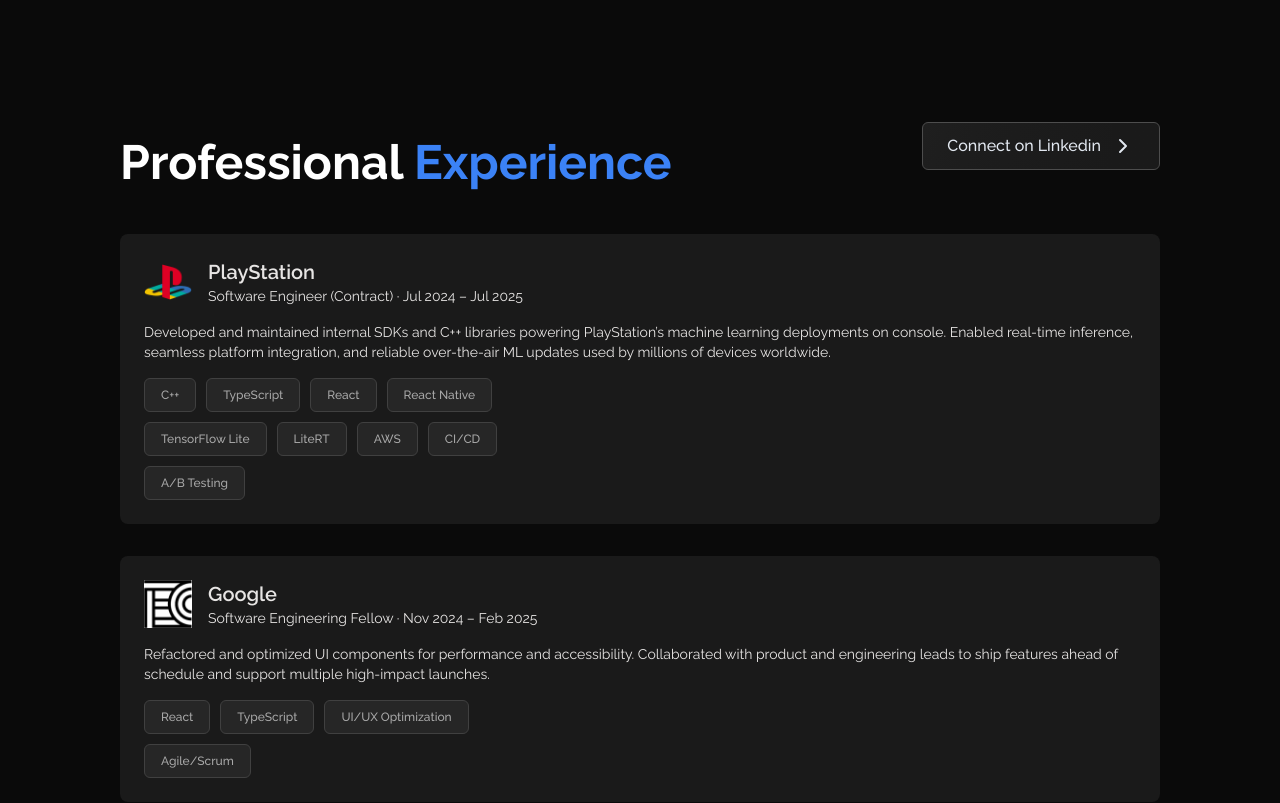
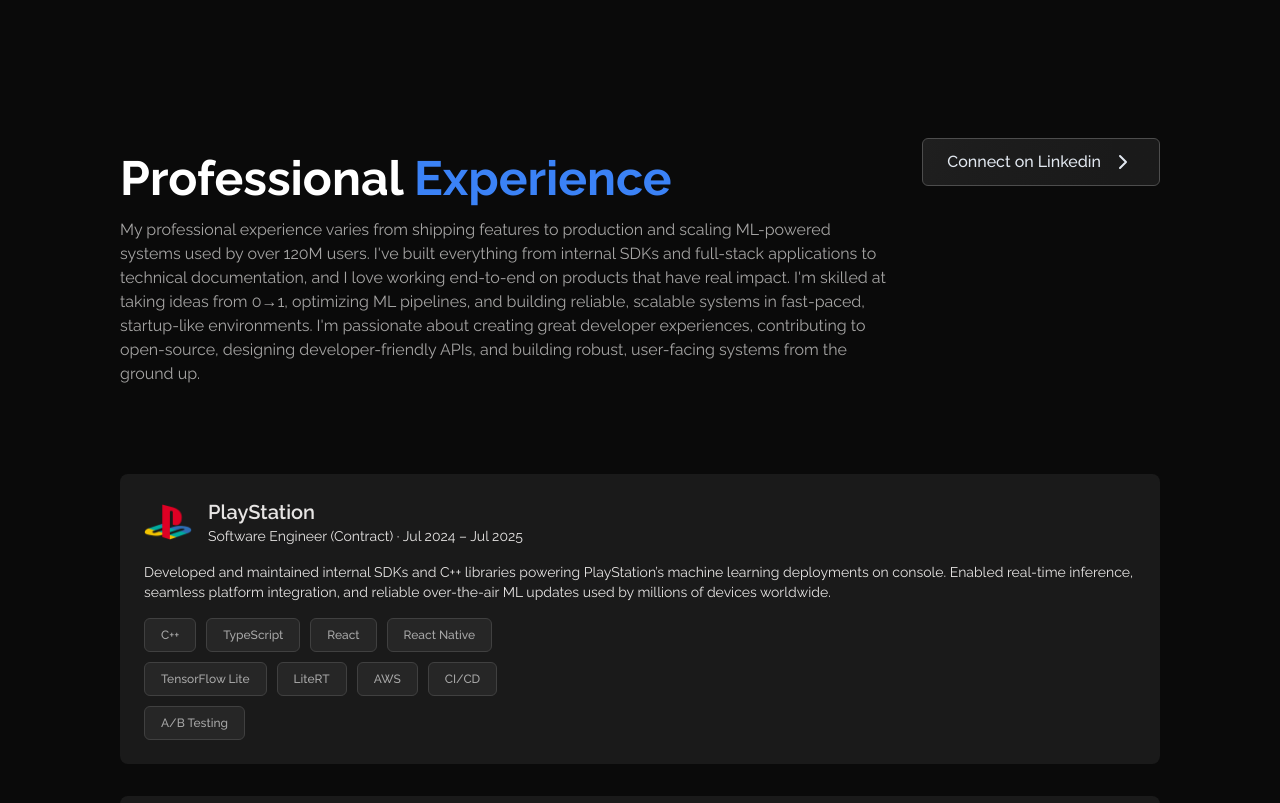
Before and after one commit to rahmamahdi02/portfolioV4, a Next.js app: page / in a window 1280 px wide. Shown: the part 3060-3863 px from the top of the page. Built offline with nearby package versions, Linux system fonts and the light colour scheme.

Commit message:
feat: update text

```diff
--- a/app/_components/Skills.tsx
+++ b/app/_components/Skills.tsx
@@ -26,7 +26,7 @@
           whileInView={{ opacity: 1, x: 0 }}
           viewport={{ once: true }}
           transition={{ duration: 0.5, delay: 0.25 }}
-          className="text-sm min-[430px]:text-base max-w-lg md:max-w-3xl text-dark-200/70 dark:text-stone-200/70"
+          className="text-md min-[430px]:text-base max-w-lg md:max-w-3xl text-dark-200/70 dark:text-stone-200/70"
         >
           I&apos;m proficient in a range of modern technologies that empower me
           to build highly functional solutions.Adept at TypeScript, Node.js, React Native (including bridgeless architecture), and Python. Passionate about developer experience, open-source collaboration, developer-friendly APIs, and building robust, user-facing systems from the ground up.
--- a/app/_components/WorkExperienceSection.tsx
+++ b/app/_components/WorkExperienceSection.tsx
@@ -13,17 +13,43 @@
     <section className="py-32 px-5 sm:px-10 lg:px-20" id="about">
       {/* Header with title + button */}
       <div className="flex flex-col sm:flex-row sm:items-center justify-between gap-4 mb-12">
-      <TextGenerateEffect
+  {/* Wrap TextGenerateEffect in a flex column with fixed line-height */}
+  {/* <div className="flex flex-col justify-center">
+    <TextGenerateEffect
+      words="Professional Experience"
+      className="text-3xl min-[430px]:text-4xl md:text-5xl font-bold dark:text-stone-200 leading-tight"
+    />
+  </div> */}
+  <div className="space-y-4 mb-10">
+        <motion.h1
+          initial={{ opacity: 0, x: -75 }}
+          whileInView={{ opacity: 1, x: 0 }}
+          viewport={{ once: true }}
+          transition={{ duration: 0.5, delay: 0.25 }}
+          className="text-3xl min-[430px]:text-4xl md:text-5xl font-bold dark:text-stone-200"
+        >
+<TextGenerateEffect
   words="Professional Experience"
   className="text-3xl min-[430px]:text-4xl md:text-5xl font-bold dark:text-stone-200"
 />
+        </motion.h1>
+        <motion.p
+          initial={{ opacity: 0, x: -90 }}
+          whileInView={{ opacity: 1, x: 0 }}
+          viewport={{ once: true }}
+          transition={{ duration: 0.5, delay: 0.25 }}
+          className="text-md min-[430px]:text-base max-w-lg md:max-w-3xl text-dark-200/70 dark:text-stone-200/70"
+        >
+          My professional experience varies from shipping features to production and scaling ML-powered systems used by over 120M users. I&apos;ve built everything from internal SDKs and full-stack applications to technical documentation, and I love working end-to-end on products that have real impact. I&apos;m skilled at taking ideas from 0→1, optimizing ML pipelines, and building reliable, scalable systems in fast-paced, startup-like environments. I&apos;m passionate about creating great developer experiences, contributing to open-source, designing developer-friendly APIs, and building robust, user-facing systems from the ground up.
 
-        <ShinyButton icon={<ChevronRight />}>
-          <Link href="https://www.linkedin.com/in/rahmamahdi/" target="_blank">
-            Connect on Linkedin
-          </Link>
-        </ShinyButton>
+        </motion.p>
       </div>
+      <ShinyButton icon={<ChevronRight />} className="sm:mt-1">
+    <Link href="https://www.linkedin.com/in/rahmamahdi/" target="_blank">
+      Connect on Linkedin
+    </Link>
+  </ShinyButton>
+     </div>
 
       {/* Work cards list */}
       <div className="flex flex-col space-y-8">
```
